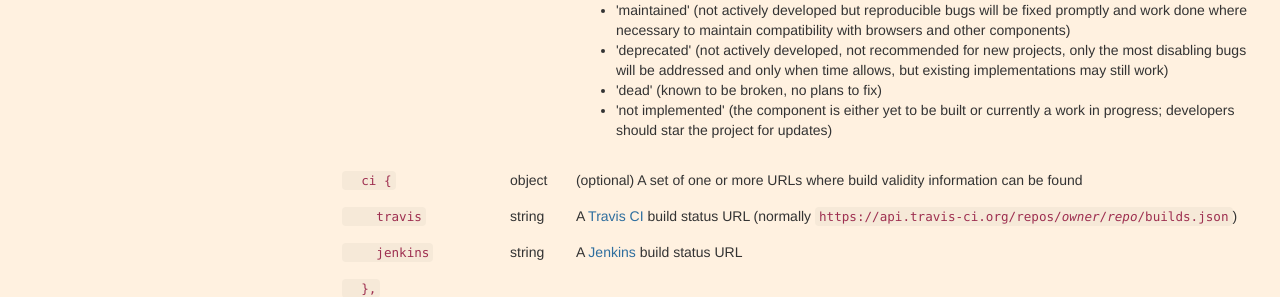
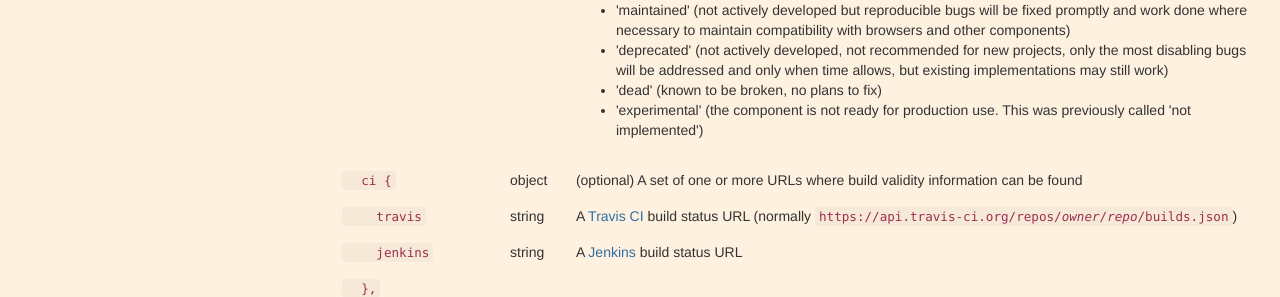
Before and after one commit to Financial-Times/ft-origami, a Jekyll site: the page built from docs/syntax/origamijson.md, in a window 1280 px wide. Shown: the part 886-1183 px from the top of the page. Built offline with Jekyll 4.4.1, drawn with Linux system fonts in a browser that asks for light colours; some web fonts are replaced.

Commit message:
Not implemented -> Experimental

```diff
--- a/docs/syntax/origamijson.md
+++ b/docs/syntax/origamijson.md
@@ -56,7 +56,7 @@ All origami components, whether modules or web services, should be discoverable
 			<li>'maintained' (not actively developed but reproducible bugs will be fixed promptly and work done where necessary to maintain compatibility with browsers and other components)</li>
 			<li>'deprecated' (not actively developed, not recommended for new projects, only the most disabling bugs will be addressed and only when time allows, but existing implementations may still work)</li>
 			<li>'dead' (known to be broken, no plans to fix)</li>
-			<li>'not implemented' (the component is either yet to be built or currently a work in progress; developers should star the project for updates)</li>
+			<li>'experimental' (the component is not ready for production use.  This was previously called 'not implemented')</li>
 		</ul>
 	</td>
 </tr><tr>
```
